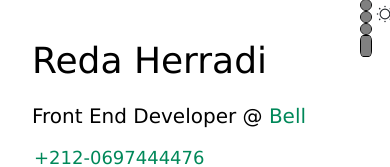
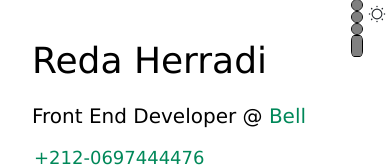
Before and after one commit to Reda-H/vue_resume, a Vue app: page / in a window 390 px wide. Shown: the top 167 px of the page. Built offline with nearby package versions, Linux system fonts and the light colour scheme.

Commit message:
fixed theme button on mobile

```diff
--- a/src/views/ThemeChangeWrapper.vue
+++ b/src/views/ThemeChangeWrapper.vue
@@ -46,14 +46,18 @@ export default {
 
 <style lang="scss">
 .theme-change {
+    z-index: 1;
     color: black;
     position: fixed;
     top: 0;
     right: 5%;
-    height: 50px;
-    width: 10px;
-    // background-color: black;
+    height: 56px;
+    width: 11px;
     cursor: pointer;
+
+    @media only screen and (max-width: 992px) {
+        right: 7%;
+    }
 }
 
 .theme-logo {
@@ -62,6 +66,10 @@ export default {
     right: calc(5% - 25px);
     height: 20px;
     width: 20px;
+
+    @media only screen and (max-width: 992px) {
+        right: calc(7% - 25px);
+    }
 }
 
 .beads {
```
